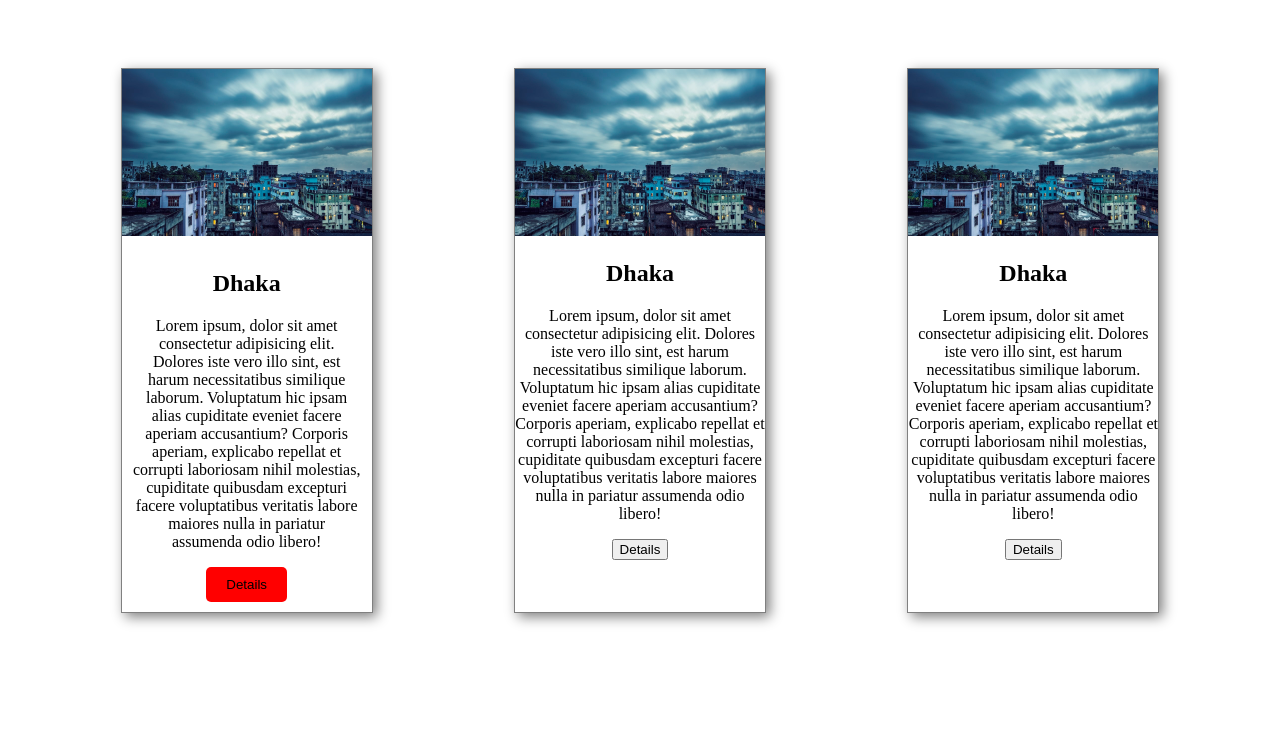
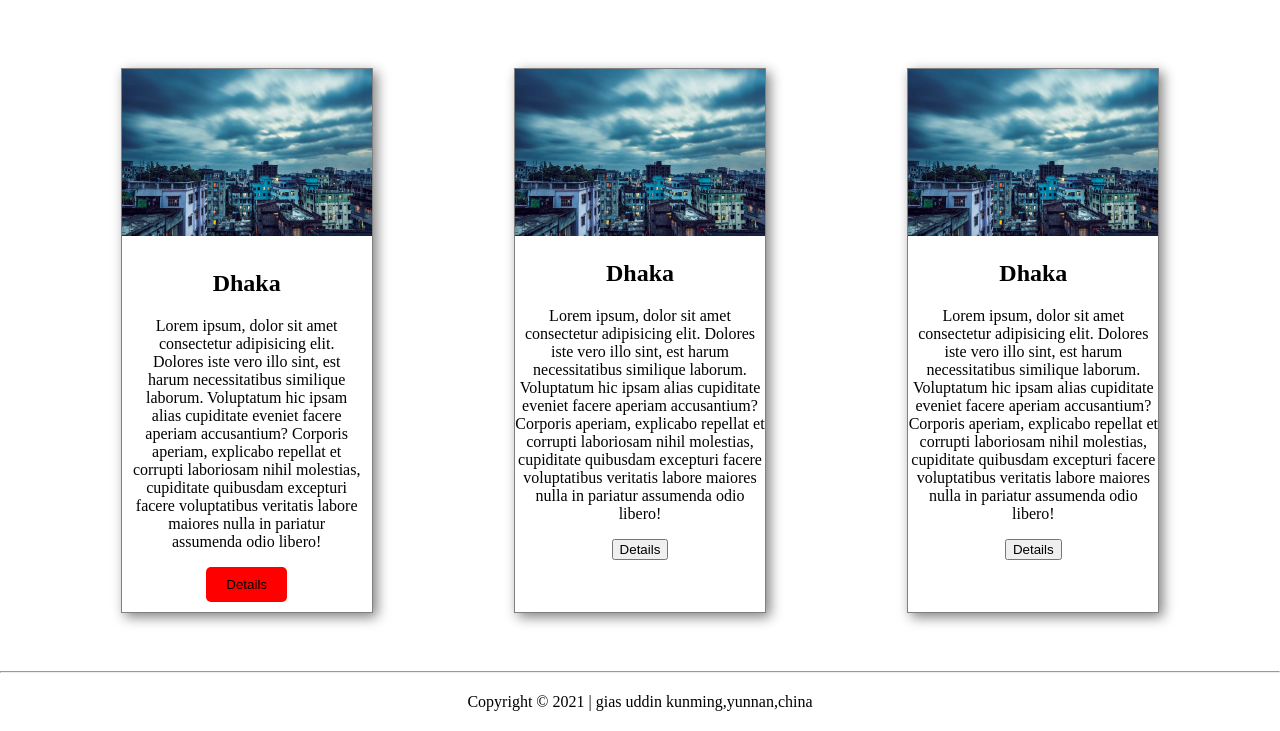
Before and after one commit to rahabulislam1/bangladesh-info, a plain HTML site: page index.html in a window 1280 px wide. Shown: the part 524-1255 px from the top of the page. Before the commit the page ends 1187 px from the top, so only its background shows below. Drawn offline with Linux system fonts and the light colour scheme.

Commit message:
added footer

```diff
--- a/index.html
+++ b/index.html
@@ -91,6 +91,9 @@
 
         </div>
     </div>
+    <hr>
+
+    <footer>Copyright © 2021 | gias uddin kunming,yunnan,china</footer>
 </body>
 
 </html>
--- a/style.css
+++ b/style.css
@@ -64,3 +64,8 @@ body{
     background-color: royalblue;
     color: white;
 }
+
+footer{
+    text-align: center;
+    margin: 20px;
+}
```
